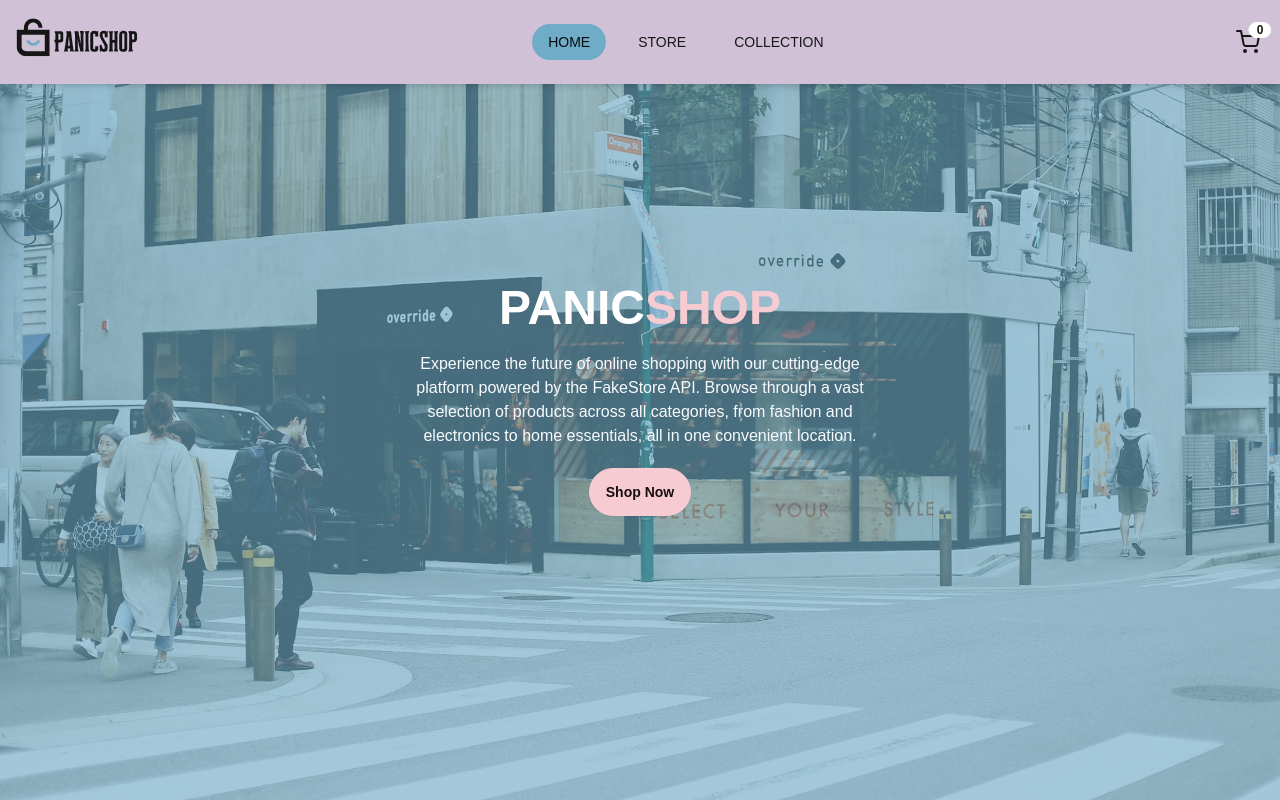
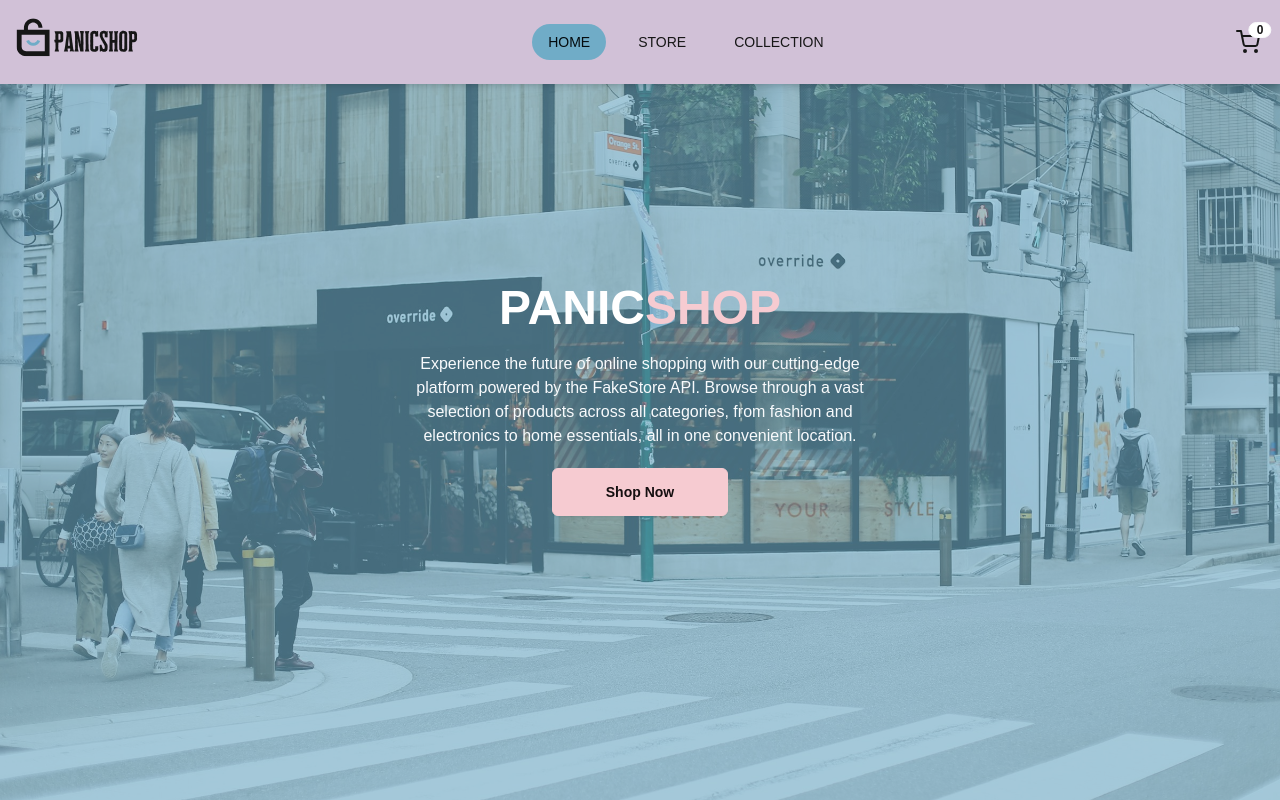
Before and after one commit to jonexist/Shopping-Cart, a React (Vite) app: page / in a window 1280 px wide. Shown: the top 800 px of the page. Built offline with nearby package versions, Linux system fonts and the light colour scheme.

Commit message:
Update button styling in HeroSection component

```diff
--- a/src/components/Home/HeroSection.tsx
+++ b/src/components/Home/HeroSection.tsx
@@ -22,7 +22,7 @@ export const HeroSection = () => {
               selection of products across all categories, from fashion and
               electronics to home essentials, all in one convenient location.
             </p>
-            <NavLink to='/store' className='btn btn-secondary'>
+            <NavLink to='/store' className='btn btn-secondary rounded-md w-44'>
               Shop Now
             </NavLink>
           </div>
```
